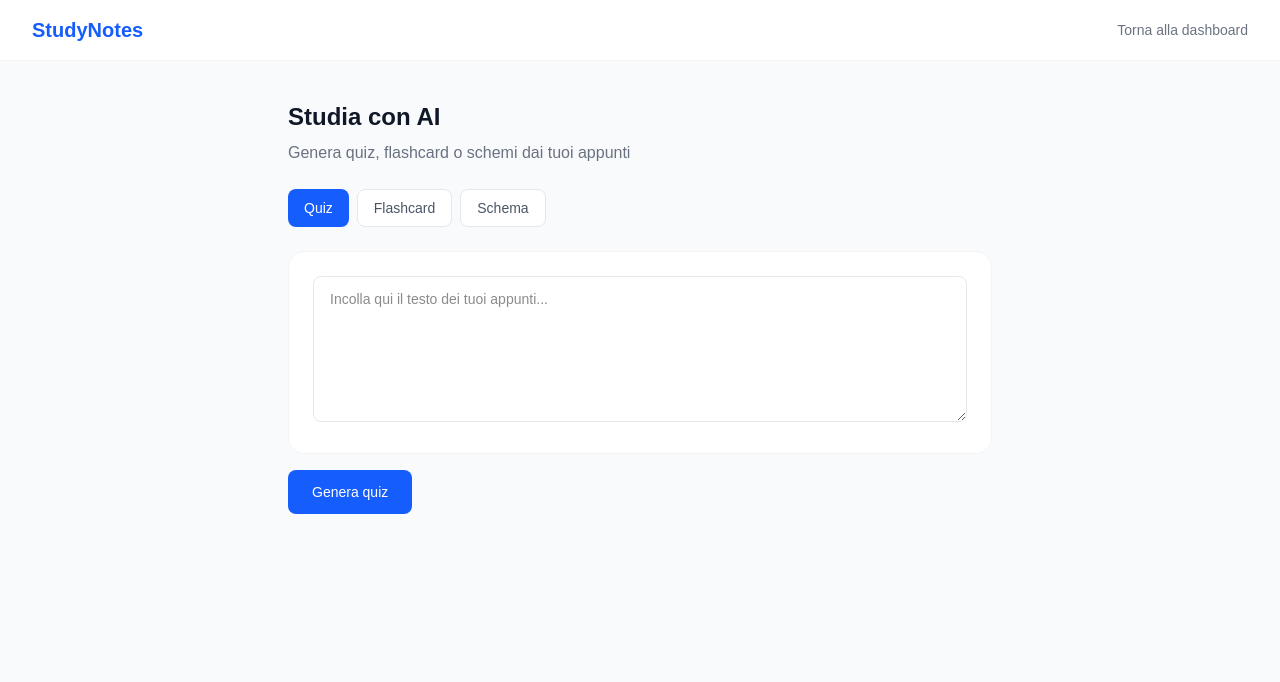
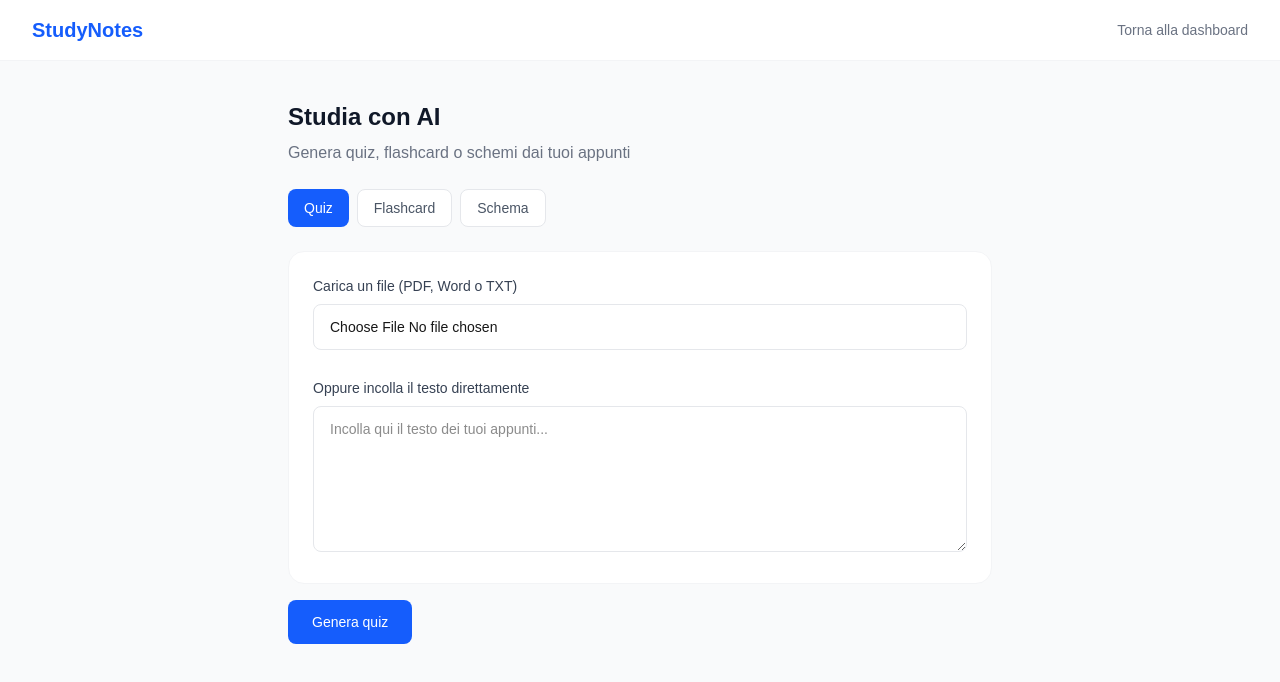
Before and after one commit to StarUpm/studynotes, a Next.js app: page /quiz in a window 1280 px wide. Shown: the top 682 px of the page. Built offline with nearby package versions, Linux system fonts and the light colour scheme.

Commit message:
Update page.tsx

```diff
--- a/src/app/quiz/page.tsx
+++ b/src/app/quiz/page.tsx
@@ -22,12 +22,14 @@ type Schema = {
 
 export default function Quiz() {
   const [testoManuale, setTestoManuale] = useState('')
+  const [file, setFile] = useState<File | null>(null)
   const [tabAttivo, setTabAttivo] = useState('quiz')
   const [quiz, setQuiz] = useState<Domanda[]>([])
   const [flashcards, setFlashcards] = useState<Flashcard[]>([])
   const [schema, setSchema] = useState<Schema | null>(null)
   const [flashcardGirate, setFlashcardGirate] = useState<number[]>([])
   const [loading, setLoading] = useState(false)
+  const [loadingFile, setLoadingFile] = useState(false)
   const [error, setError] = useState('')
   const [rispostePresenti, setRispostePresenti] = useState<number[]>([])
   const router = useRouter()
@@ -40,9 +42,38 @@ export default function Quiz() {
     setTestoManuale(e.target.value)
   }
 
+  async function updateFile(e: React.ChangeEvent<HTMLInputElement>) {
+    const fileSelezionato = e.target.files ? e.target.files[0] : null
+    setFile(fileSelezionato)
+    if (!fileSelezionato) return
+
+    setLoadingFile(true)
+    setError('')
+
+    try {
+      const formData = new FormData()
+      formData.append('file', fileSelezionato)
+
+      const response = await fetch('/api/estrai-testo', {
+        method: 'POST',
+        body: formData
+      })
+      const data = await response.json()
+
+      if (data.testo) {
+        setTestoManuale(data.testo)
+      } else {
+        setError(data.error || 'Errore nella lettura del file')
+      }
+    } catch (e) {
+      setError('Errore nel caricamento del file')
+    }
+    setLoadingFile(false)
+  }
+
   async function generaContenuto() {
     if (testoManuale.length < 50) {
-      setError('Inserisci almeno 50 caratteri di testo')
+      setError('Carica un file oppure inserisci almeno 50 caratteri di testo')
       return
     }
     setLoading(true)
@@ -138,6 +169,19 @@ export default function Quiz() {
         {error && <p className="text-red-500 text-sm mb-4">{error}</p>}
 
         <div className="bg-white rounded-2xl border border-gray-100 p-6 mb-4">
+          <p className="text-sm font-medium text-gray-700 mb-2">Carica un file (PDF, Word o TXT)</p>
+          <input
+            type="file"
+            accept=".pdf,.docx,.txt"
+            onChange={updateFile}
+            className="w-full border border-gray-200 rounded-lg px-4 py-3 mb-3 text-sm"
+          />
+          {loadingFile && <p className="text-sm text-blue-600 mb-2">Lettura del file in corso...</p>}
+          {file && !loadingFile && testoManuale.length > 0 && (
+            <p className="text-sm text-green-600 mb-2">File letto correttamente ({testoManuale.length} caratteri)</p>
+          )}
+
+          <p className="text-sm font-medium text-gray-700 mb-2 mt-4">Oppure incolla il testo direttamente</p>
           <textarea
             placeholder="Incolla qui il testo dei tuoi appunti..."
             value={testoManuale}
@@ -149,7 +193,7 @@ export default function Quiz() {
 
         <button
           onClick={generaContenuto}
-          disabled={loading}
+          disabled={loading || loadingFile}
           className="bg-blue-600 text-white px-6 py-3 rounded-lg text-sm font-medium hover:bg-blue-700 disabled:opacity-50 mb-8"
         >
           {loading ? 'Generazione in corso...' : 'Genera ' + tabAttivo}
```
